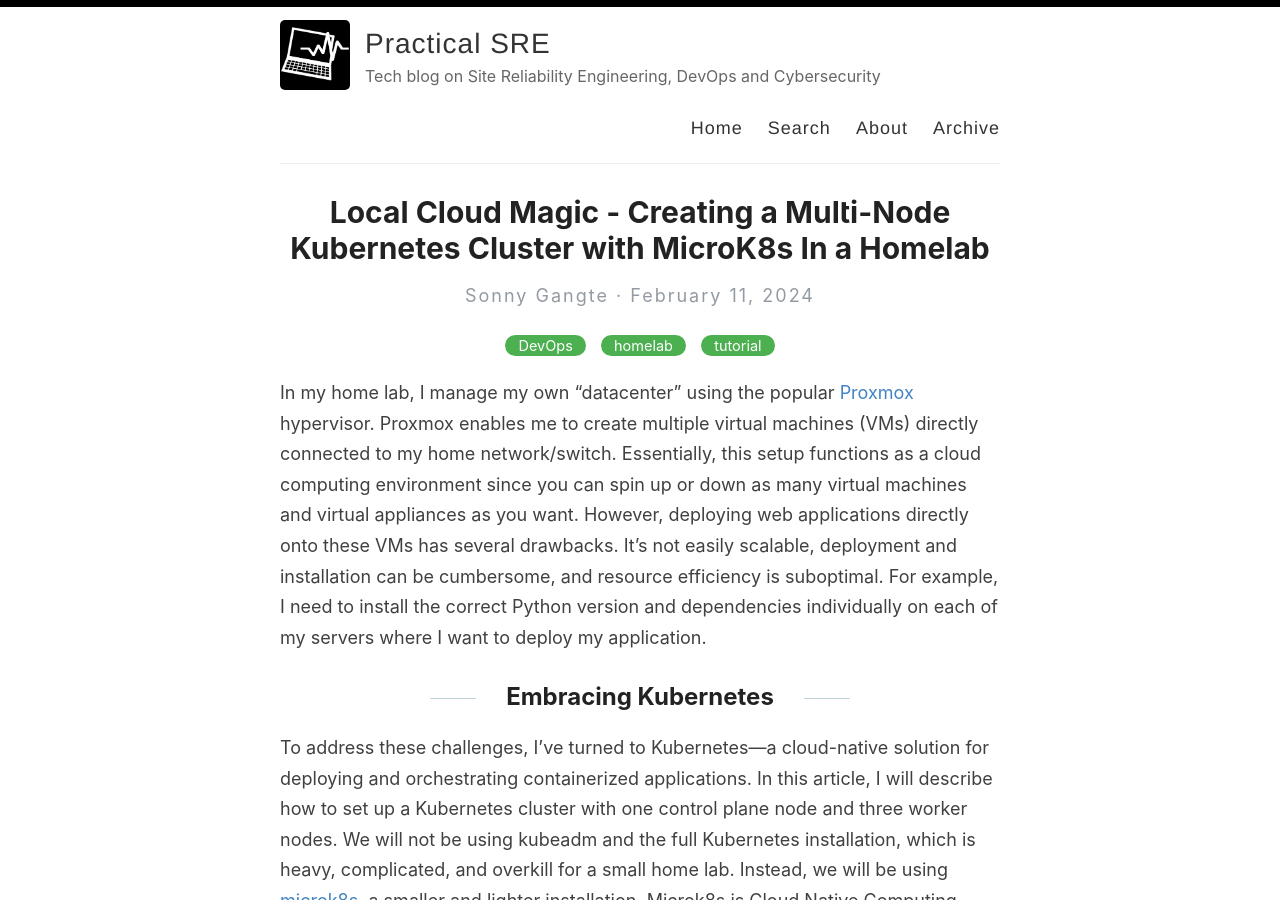
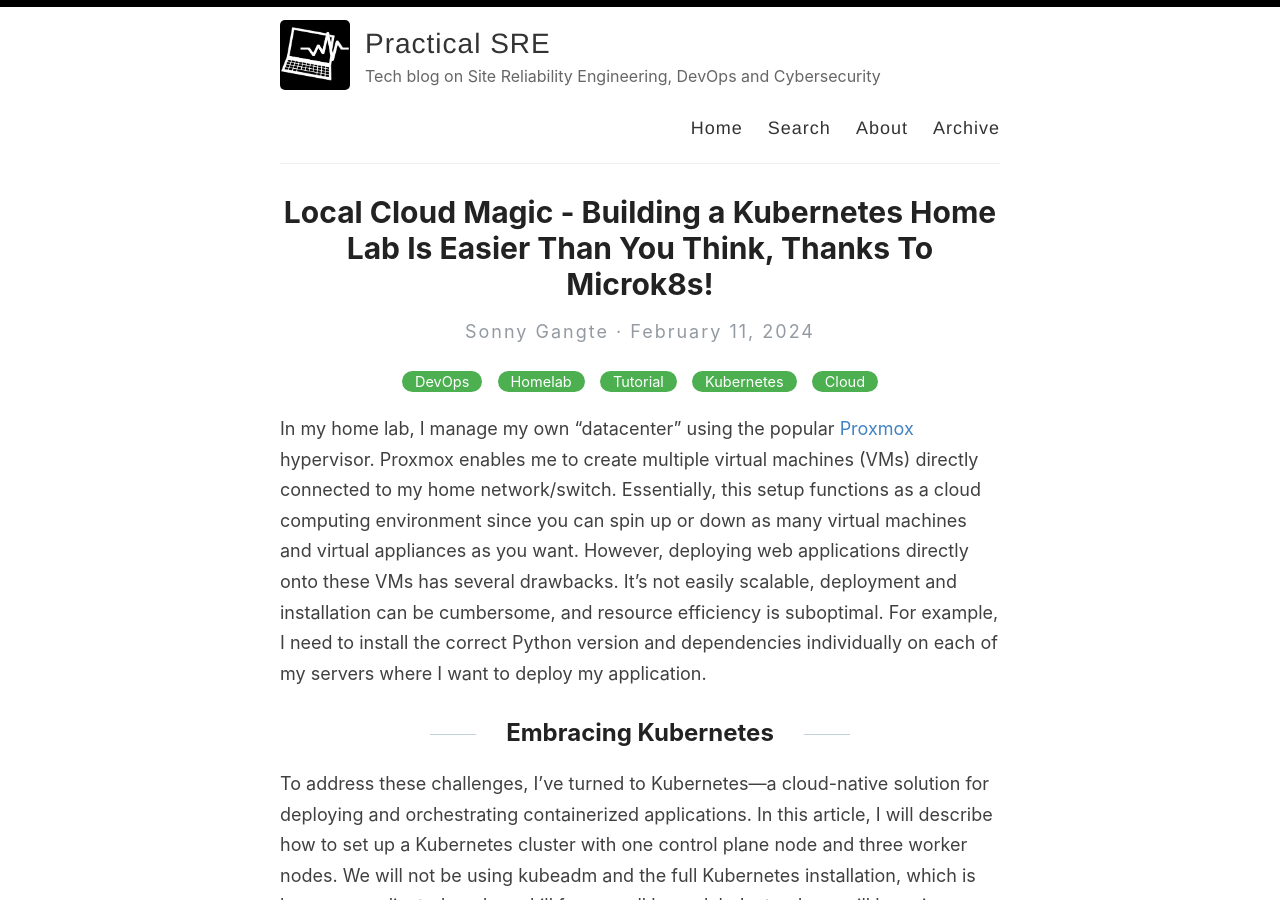
Before and after one commit to tgangte/tgangte.github.io, a Jekyll site: the page built from _posts/2024-02-11-kubernetes-home-lab.md, in a window 1280 px wide and 900 px high. Built offline with Jekyll 4.4.1, drawn with Linux system fonts in a browser that asks for light colours; comment, search, counter and statistics services are not loaded.

Commit message:
Update 2024-02-11-kubernetes-home-lab.md

```diff
--- a/_posts/2024-02-11-kubernetes-home-lab.md
+++ b/_posts/2024-02-11-kubernetes-home-lab.md
@@ -1,7 +1,7 @@
 ---
 layout: post
-title:  Local Cloud Magic - Creating a Multi-Node Kubernetes Cluster with MicroK8s In a Homelab
-categories: [DevOps, homelab, tutorial]
+title:  Local Cloud Magic - Building a Kubernetes Home Lab Is Easier Than You Think, Thanks To Microk8s!
+categories: [DevOps, Homelab, Tutorial, Kubernetes, Cloud]
 excerpt: Let's learn to how to setup a kubernetes homelab in a proxmox local cloud and deploy a sample python application.
 ---
 In my home lab, I manage my own "datacenter" using the popular [Proxmox](https://www.proxmox.com) hypervisor. Proxmox enables me to create multiple virtual machines (VMs) directly connected to my home network/switch. Essentially, this setup functions as a cloud computing environment since you can spin up or down as many virtual machines and virtual appliances as you want. However, deploying web applications directly onto these VMs has several drawbacks. It's not easily scalable, deployment and installation can be cumbersome, and resource efficiency is suboptimal. For example, I need to install the correct Python version and dependencies individually on each of my servers where I want to deploy my application.
```
